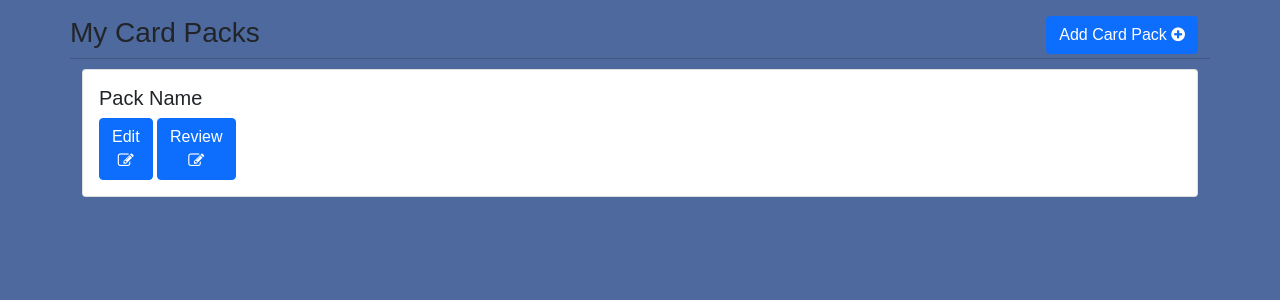
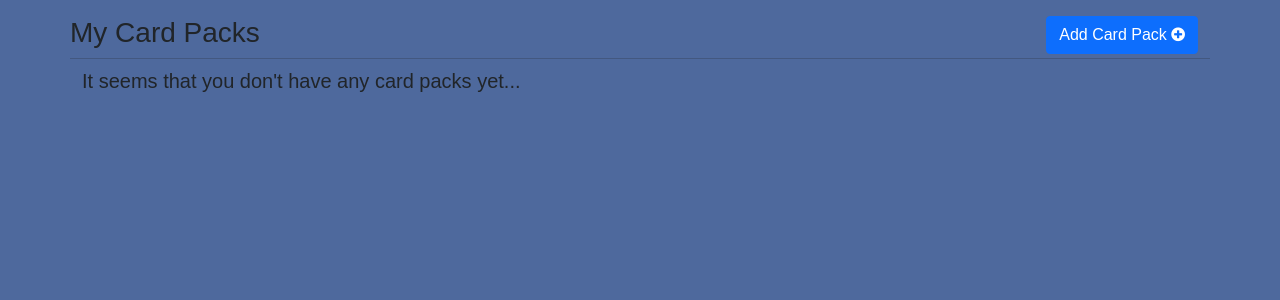
Before and after one commit to ParthKalkar/RusLearn, a Django app: page / in a window 1280 px wide. Shown: the part 58-358 px from the top of the page. Run offline with Django 3.2, Linux system fonts and the light colour scheme; the visitor is signed in with stand-in values (Sample User, id 1); data that the repository does not hold is empty; parts of the project's set-up code (start-up, migrations or seed data) failed here and were passed over.

Commit message:
Display card packson home page

```diff
--- a/main_app/admin.py
+++ b/main_app/admin.py
@@ -39,5 +39,8 @@ class CustomUserAdmin(UserAdmin):
     search_fields = ('email',)
     ordering = ('email',)
 
+@admin.register(CardPack)
+class AdminCardPack(admin.ModelAdmin):
+    pass
 
 # admin.site.register(CustomUser, CustomUserAdmin)
--- a/main_app/views.py
+++ b/main_app/views.py
@@ -6,7 +6,7 @@ from .forms import CustomUserCreationForm
 from django.contrib.auth import authenticate, login, logout
 from django.contrib import messages
 
-from models import UserPackStatus, UserCardStatus
+from .models import UserPackStatus, UserCardStatus, CardPack
 import datetime
 from django.http.response import JsonResponse
 
@@ -17,8 +17,10 @@ from django.urls import reverse
 @login_required
 def home(request):
     user_profile = request.user
+    packs = CardPack.objects.filter(createBy=request.user)
     return render(request, 'home.html', context={
-        'user_profile': user_profile
+        'user_profile': user_profile,
+        'packs': packs
     })
     # return HttpResponse('Hello, World!')
 
@@ -86,3 +88,8 @@ def get_next_card(request):
     card = {'sourceText':card.sourceText,'targetText':card.targetText}
     json_dump = JsonResponse.dumps(card)
     return json_dump
+
+@login_required
+def add_new_pack(request):
+    pack = CardPack(createBy=request.user,
+                    )
--- a/templates/home.html
+++ b/templates/home.html
@@ -9,7 +9,7 @@
     <link href="https://cdn.jsdelivr.net/npm/bootstrap@5.1.1/dist/css/bootstrap.min.css" rel="stylesheet"
           integrity="sha384-F3w7mX95PdgyTmZZMECAngseQB83DfGTowi0iMjiWaeVhAn4FJkqJByhZMI3AhiU" crossorigin="anonymous">
     <link rel="stylesheet" href="https://cdnjs.cloudflare.com/ajax/libs/font-awesome/4.7.0/css/font-awesome.min.css">
-    <link rel="stylesheet" href="card-style.css">
+    <link rel="stylesheet" href="./templates/card-style.css">
 </head>
 
 <body>
@@ -81,19 +81,25 @@
 <!--                    </li>-->
 <!--                </ul>-->
 <!--            </div>-->
-            <div class="card">
-                <div class="card-body">
-                    <h5 class="card-title">Pack Name</h5>
-                    <p class="card-text"><button type="button" class="btn btn-primary" data-bs-toggle="modal"
+            {% if packs %}
+            {% for p in packs %}
+            <div class="card bg-light m-3 shadow">
+                <div class="card-body row">
+                    <h5 class="card-title col">{{p.Name}}</h5>
+                    <p class="card-text col d-flex justify-content-end"><button type="button" class="btn btn-secondary m-2" data-bs-toggle="modal"
                                 data-bs-target="#editPackModal">
                             Edit<br><i class="fa fa-pencil-square-o" aria-hidden="true"></i>
                         </button>
-                        <button type="button" class="btn btn-primary" data-bs-toggle="modal"
+                        <button type="button" class="btn btn-success m-2" data-bs-toggle="modal"
                                 data-bs-target="#reviewPackModal">
                             Review<br><i class="fa fa-pencil-square-o" aria-hidden="true"></i>
                         </button></p>
                 </div>
             </div>
+            {% endfor %}
+            {% else %}
+            <h6 class="lead">It seems that you don't have any card packs yet...</h6>
+            {% endif %}
         </div>
     </div>
     <div class="row">
```
